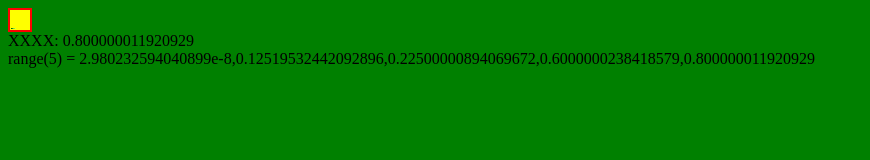
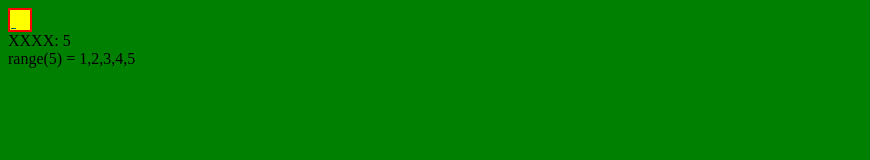
Before and after one commit to redhog/numjs, a plain HTML site: page test.html in a window 1280 px wide. Shown: the whole page, without its empty margins (0-870 px from the left). Drawn offline with Linux system fonts and the light colour scheme.

Commit message:
Bugfix for range

```diff
--- a/test.html
+++ b/test.html
@@ -248,6 +248,37 @@
       };
 
 
+      numjs.shaders.range_vertex = function(expr) {
+        return `
+          attribute float x;
+          attribute float y;
+          uniform float width;
+          uniform float height;
+
+          void main () {
+            gl_Position = vec4(
+              2. * (x + .5) / width - 1.,
+              2. * (y + .5) / height - 1.,
+              -1, 1.);
+            gl_PointSize=1.0;
+          }
+        `;
+      };
+
+      numjs.shaders.range_fragment = function() {
+        var float2color = numjs.shaders.float2color();
+
+        return `
+          precision mediump float;
+
+          ${float2color}
+
+          void main() {
+            gl_FragColor = float2color(gl_FragCoord.x - .5);
+          }
+        `;
+      };
+
       numjs.Context = function () {
         var self = this;
 
@@ -255,7 +286,7 @@
         self.gl = self.canvas.getContext('experimental-webgl', {preserveDrawingBuffer: true, antialias: false});
         self.gl.clearColor(1.0, 1.0, .0, 1.0);
         self.programs = {};
-        self.programs.range = numjs.WebGl.createShaderProgramFromSource(self.gl, numjs.shaders.vertex('a', true), numjs.shaders.fragment(true), "x");
+        self.programs.range = numjs.WebGl.createShaderProgramFromSource(self.gl, numjs.shaders.range_vertex(), numjs.shaders.range_fragment(), "x");
         self.programs.identity = numjs.WebGl.createShaderProgramFromSource(self.gl, numjs.shaders.vertex('a', false), numjs.shaders.fragment(false), "x");
       };
       numjs.Context.prototype.setOutput = function (name, width, height) {
@@ -287,18 +318,14 @@ var height = h || self.canvas.height;
 
         var x = new Float32Array(2);
         var y = new Float32Array(2);
-        var a = new Float32Array(2);
 
         x[0] = 1;
         y[0] = 1;
-        a[0] = 0;
         x[1] = 1 + length;
         y[1] = 1;
-        a[1] = 1;
 
         program.loadArray("x", x, 1,  self.gl.FLOAT);
         program.loadArray("y", y, 1,  self.gl.FLOAT);
-        program.loadArray("a", a, 1,  self.gl.FLOAT);
 
         self.gl.drawArrays(self.gl.LINES, 0, 2);
 
```
